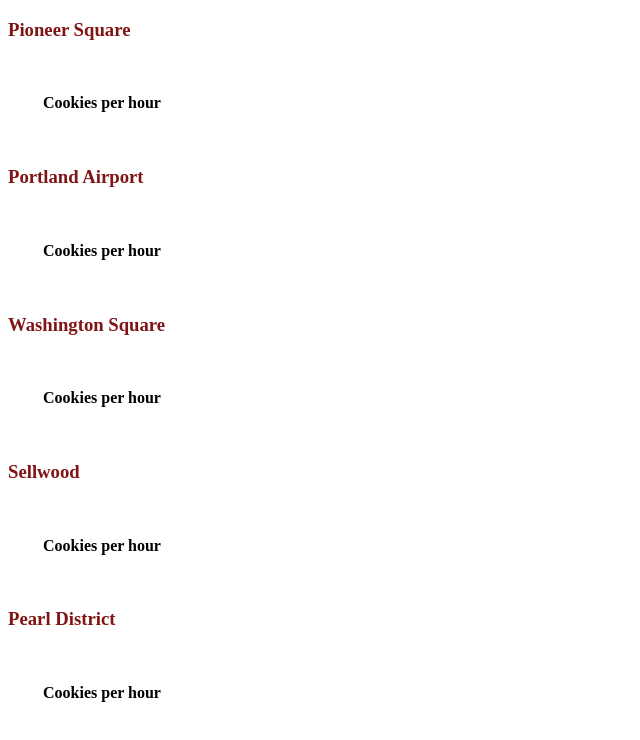
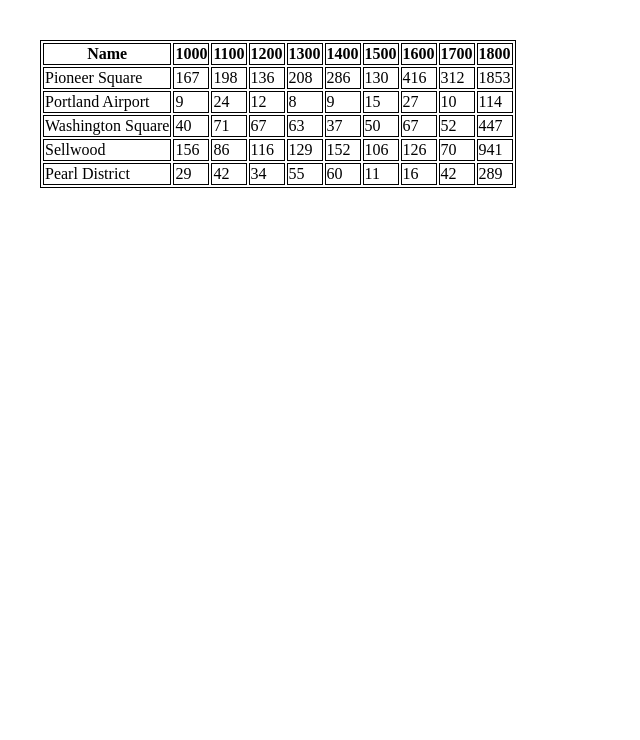
Before and after one commit to erfillmore/salmon-cookies, a plain HTML site: page index.html in a window 1280 px wide. Shown: the whole page, without its empty margins (0-640 px from the left). Drawn offline with Linux system fonts and the light colour scheme.

Commit message:
final draft ass8

```diff
--- a/assig5.js
+++ b/assig5.js
@@ -1,4 +1,4 @@
-var storeObject = function(location,minCustomer,maxCustomer,avgCS, id) {
+var storeObject = function(location, minCustomer, maxCustomer, avgCS, id) {
     this.location = location;
     this.minCustomer = minCustomer;
     this.maxCustomer = maxCustomer;
@@ -12,87 +12,48 @@ this.cookiesNeed = function(rcpH, avgCS) {
         return Math.ceil(cNeed);
     };
     this.thirdFunction = function() {
-        var listValues = new Array(0);
-        for (var i = 0; listValues.length < 9; i++) {
-            listValues.push(this.cookiesNeed());
-            document.getElementById(id).innerHTML += "<td>" + listValues[i] + "</td>";
+        var storeRow = document.createElement("tr");
+        var nameCell = document.createElement("td");
+        nameCell.innerText = this.location;
+        storeRow.appendChild(nameCell);
+        var arrayCells = document.createElement("td");
+        var listValues = new Array(8);
+        for (var i = 0; i < listValues.length; i++) {
+            var arrayCells = document.createElement("td" + i);
+            listValues[i] = this.cookiesNeed();
+            listValuesCell("td", listValues[i]);
         }
+
+        function listValuesCell(id, value) {
+            var newCell = document.createElement(id);
+            var cellContent = document.createTextNode(value);
+            newCell.appendChild(cellContent);
+            storeRow.appendChild(newCell);
+        }
+
+
+        var totalCell = document.createElement("td")
         var total = listValues.reduce(add, 0);
 
         function add(a, b) {
             return a + b;
         }
-        document.getElementById(id).innerHTML += "<td> Total =" + total + "</td>";
+        totalCell.innerText = total;
+        storeRow.appendChild(totalCell);
+        var table = document.getElementById("shops")
+        table.appendChild(storeRow)
     }
 }
 
 var store = [
-  new storeObject("Pioneer Square",17, 88,5.2,"psq");
-  new storeObject("Portland Airport",6,24,1.2,"pdx");
-  new storeObject("Washington Square",11,38,1.9,"wsq");
-  new storeObject("Sellwood",20,48,3.3,"sw");
+    new storeObject("Pioneer Square", 17, 88, 5.2, "psq"),
+    new storeObject("Portland Airport", 6, 24, 1.2, "pdx"),
+    new storeObject("Washington Square", 11, 38, 1.9, "wsq"),
+    new storeObject("Sellwood", 20, 48, 3.3, "sw"),
+    new storeObject("Pearl District", 3, 24, 2.6, "pd"),
 ]
 
-store[0].thirdFunction();
-
-var sellwood = {
-    minCustomer: 20,
-    maxCustomer: 48,
-    avgCS: 3.3,
-
-    randomCustomerPerHour: function(maxCustomer, minCustomer) {
-        return Math.floor(Math.random() * (this.maxCustomer - this.minCustomer)) + this.minCustomer;
-    },
-
-    cookiesNeed: function(rcpH, avgCS) {
-        var cNeed = this.randomCustomerPerHour() * this.avgCS;
-        return Math.ceil(cNeed)
-    },
-
-    thirdFunction: function() {
-        var listValues = new Array(0);
-        for (var i = 0; listValues.length < 9; i++) {
-            listValues.push(this.cookiesNeed());
-            document.getElementById("sw").innerHTML += "<td>" + listValues[i] + "</td>"
+for (var index = 0; index < store.length; index++) {
+    currentStore = store[index];
+    currentStore.thirdFunction()
 }
-        var total = listValues.reduce(add, 0);
-
-        function add(a, b) {
-            return a + b;
-        }
-        document.getElementById("sw").innerHTML += "<td> Total =" + total + "</td>"
-
-    }
-}
-sellwood.thirdFunction()
-
-var pearlDistrict = {
-    minCustomer: 3,
-    maxCustomer: 24,
-    avgCS: 2.6,
-
-    randomCustomerPerHour: function(maxCustomer, minCustomer) {
-        return Math.floor(Math.random() * (this.maxCustomer - this.minCustomer)) + this.minCustomer;
-    },
-
-    cookiesNeed: function(rcpH, avgCS) {
-        var cNeed = this.randomCustomerPerHour() * this.avgCS;
-        return Math.ceil(cNeed)
-    },
-
-    thirdFunction: function() {
-        var listValues = new Array(0);
-        for (var i = 0; listValues.length < 9; i++) {
-            listValues.push(this.cookiesNeed());
-            document.getElementById("pd").innerHTML += "<td>" + listValues[i] + "</td>"
-        }
-        var total = listValues.reduce(add, 0);
-
-        function add(a, b) {
-            return a + b;
-        }
-        document.getElementById("pd").innerHTML += "<td> Total =" + total + "</td>"
-
-    }
-}
-pearlDistrict.thirdFunction()
--- a/index.html
+++ b/index.html
@@ -7,36 +7,20 @@
 <nav></nav>
 <body>
     <section>
-        <h3>Pioneer Square</h3>
-        <table id="psq">
-            <tr>
-                <th>Cookies per hour</th>
-            </tr>
-        </table>
-        <h3>Portland Airport</h3>
-        <table id="pdx">
-            <tr>
-                <th>Cookies per hour</th>
-            </tr>
-        </table>
-        <h3>Washington Square</h3>
-        <table id="wsq">
-            <tr>
-                <th>Cookies per hour</th>
-            </tr>
-        </table>
-        <h3>Sellwood</h3>
-        <table id="sw">
-            <tr>
-                <th>Cookies per hour</th>
-            </tr>
-        </table>
-        <h3>Pearl District</h3>
-        <table id="pd">
-            <tr>
-                <th>Cookies per hour</th>
-            </tr>
-        </table>
+      <table id="shops">
+  <tr>
+    <th>Name</th>
+    <th>1000</th>
+    <th>1100</th>
+    <th>1200</th>
+    <th>1300</th>
+    <th>1400</th>
+    <th>1500</th>
+    <th>1600</th>
+    <th>1700</th>
+    <th>1800</th>
+  </tr>
+</table>
     </section>
   <aside></aside>
     <script type="text/javascript" src="assig5.js"></script>
--- a/style.css
+++ b/style.css
@@ -1,7 +1,5 @@
 
 .{font-family: 'Lora', serif;}
-
-
 
 #css {
     border: 0.1em solid black;
@@ -16,8 +14,12 @@ table {
   margin: 2em
 }
 
+table, th, td {
+  border: 0.1px solid black;
+}
+
 section table {
-  width: 10em
+  width: auto
 }
 
 h1 {
```
Lines whose indentation alone changed are shown as unchanged.
